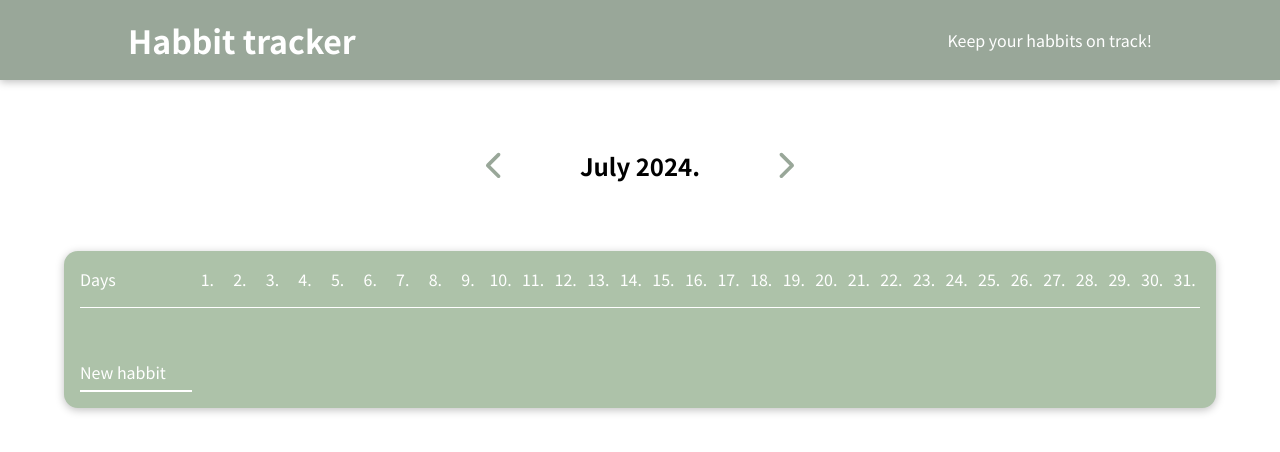
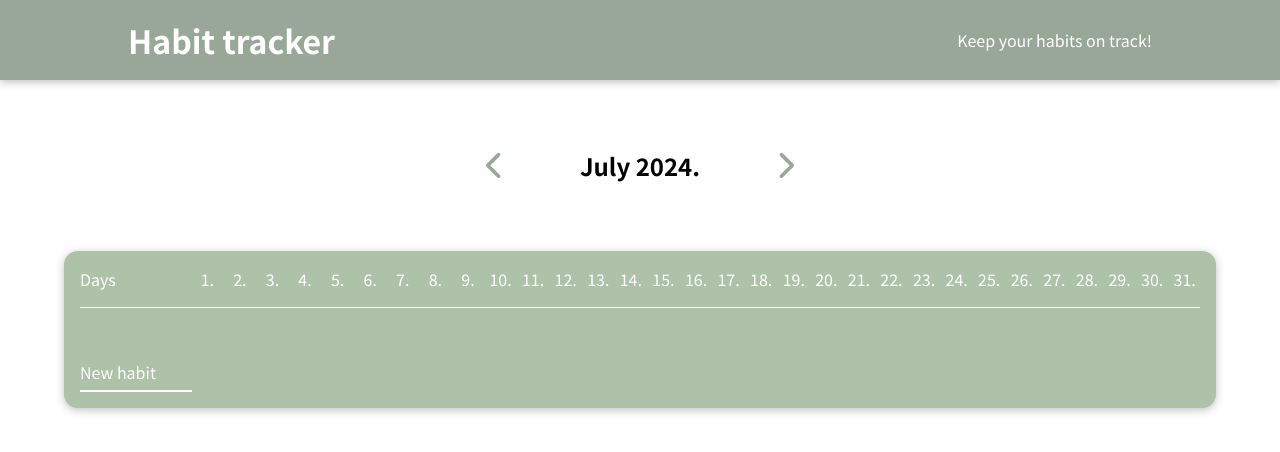
Before and after one commit to Sakshijagtap-27/Habit-Tracker, a React (Create React App) app in the folder habbit-tracker/: page / in a window 1280 px wide. Shown: the top 452 px of the page. Built offline with nearby package versions, Linux system fonts and the light colour scheme.

Commit message:
its not habbit its habit

```diff
--- a/habbit-tracker/src/components/Habbits/HabbitForm.js
+++ b/habbit-tracker/src/components/Habbits/HabbitForm.js
@@ -23,7 +23,7 @@ const HabbitForm = ({ onNewHabbitCreated, numOfHabbits }) => {
 	return (
 		<>
 			{maxNumberOfHabbitsReached ? (
-				<p>Good job! Max number of habbits reached :D</p>
+				<p>Good job! Max number of habits reached :D</p>
 			) : (
 				<div className={`${styles["form-group"]}`}>
 					<input
@@ -41,7 +41,7 @@ const HabbitForm = ({ onNewHabbitCreated, numOfHabbits }) => {
 					/>
 
 					<label htmlFor="habbit" className={styles["form-label"]}>
-						New habbit
+						New habit
 					</label>
 				</div>
 			)}
--- a/habbit-tracker/src/components/UI/Header.js
+++ b/habbit-tracker/src/components/UI/Header.js
@@ -3,8 +3,8 @@ import styles from "./Header.module.css";
 const Header = () => {
 	return (
 		<div className={styles.header}>
-			<h1>Habbit tracker</h1>
-			<p>Keep your habbits on track!</p>
+			<h1>Habit tracker</h1>
+			<p>Keep your habits on track!</p>
 		</div>
 	);
 };
```
